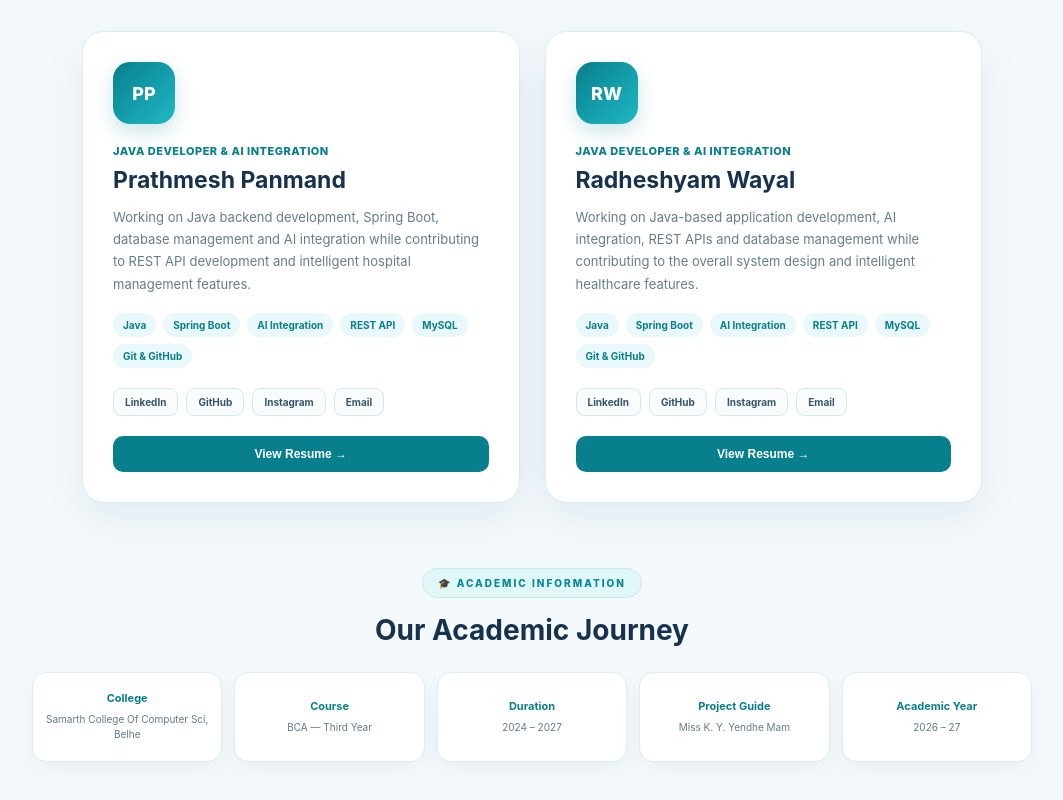
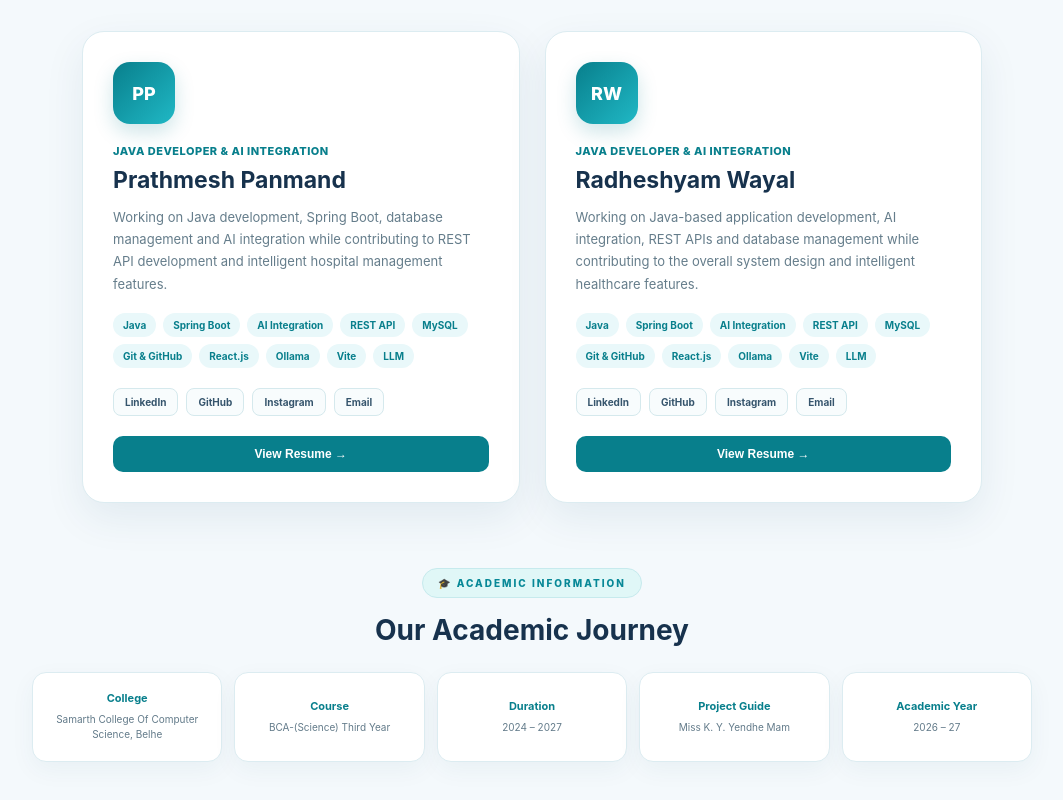
Before and after one commit to AI-Hospital-Team/Ai-Powered-Smart-Hospital-Management-System, a React app in the folder frontend/: page /about in a window 1280 px wide. Shown: the part 334-1134 px from the top of the page, without its empty margins (108-1171 px from the left). Built offline with nearby package versions, Linux system fonts and the light colour scheme; the HTML template or start-up script is replaced by a standard one.

Commit message:
Changes in frontend/src/pages/About/About.jsx

```diff
--- a/frontend/src/pages/About/About.jsx
+++ b/frontend/src/pages/About/About.jsx
@@ -53,7 +53,7 @@ function About() {
             <h2>Prathmesh Panmand</h2>
 
             <p>
-             Working on Java backend development,
+             Working on Java development,
              Spring Boot, database management and
              AI integration while contributing to
              REST API development and intelligent hospital management features.
@@ -66,6 +66,10 @@ function About() {
               <span>REST API</span>
               <span>MySQL</span>
               <span>Git & GitHub</span>
+              <span>React.js</span>
+              <span>Ollama</span>
+              <span>Vite</span>
+              <span>LLM</span>
             </div>
 
             <div className="team-links">
@@ -133,8 +137,11 @@ function About() {
               <span>REST API</span>
               <span>MySQL</span>
               <span>Git & GitHub</span>
+              <span>React.js</span>
+              <span>Ollama</span>
+              <span>Vite</span>
+              <span>LLM</span>
             </div>
-
             <div className="team-links">
 
               <a
@@ -190,14 +197,14 @@ function About() {
             <div>
               <strong>College</strong>
               <span>
-                Samarth College Of Computer Sci, Belhe
+                Samarth College Of Computer Science, Belhe
               </span>
             </div>
 
             <div>
               <strong>Course</strong>
               <span>
-                BCA — Third Year
+                BCA-(Science) Third Year
               </span>
             </div>
 
```
